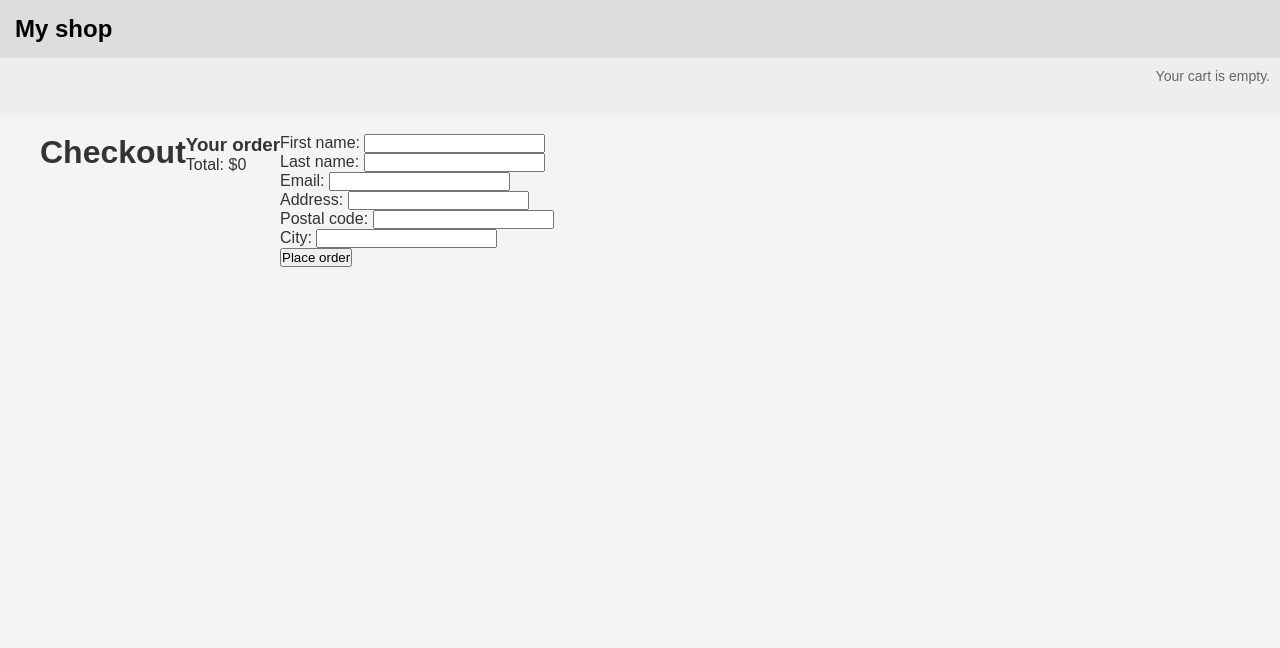
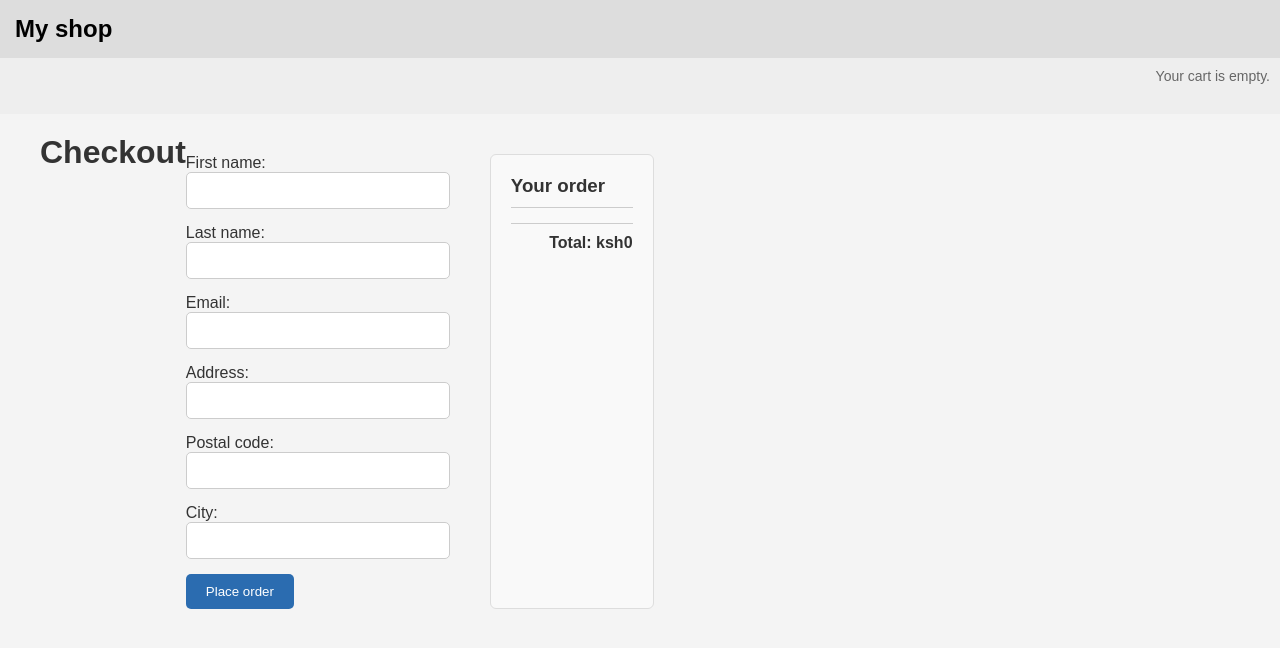
Before and after one commit to smsharon/onlineShop_django, a Django app: page /orders/create/ in a window 1280 px wide. Shown: the top 648 px of the page. Run offline with Django 5.2, Linux system fonts and the light colour scheme.

Commit message:
fix: style

```diff
--- a/myshop/cart/templates/cart/detail.html
+++ b/myshop/cart/templates/cart/detail.html
@@ -135,8 +135,8 @@
                 </form>
                </td>
               <td><a href="{% url 'cart:cart_remove' product.id %}">Remove</a></td>
-              <td class="num">${{ item.price }}</td>
-              <td class="num">${{ item.total_price }}</td>
+              <td class="num">ksh{{ item.price }}</td>
+              <td class="num">ksh{{ item.total_price }}</td>
             </tr>
           {% endwith %}
         {% endfor %}
--- a/myshop/orders/templates/orders/order/create.html
+++ b/myshop/orders/templates/orders/order/create.html
@@ -1,26 +1,102 @@
 {% extends "shop/base.html" %}
+
 {% block title %}
- Checkout
+  Checkout
 {% endblock %}
+
 {% block content %}
- <h1>Checkout</h1>
+<style>
+  .checkout-container {
+    display: flex;
+    justify-content: space-between;
+    gap: 40px;
+    padding: 20px 0;
+  }
 
- <div class="order-info">
+  .order-form {
+    flex: 1;
+    max-width: 60%;
+  }
+
+  .order-form input[type="text"],
+  .order-form input[type="email"],
+  .order-form textarea {
+    width: 100%;
+    padding: 10px;
+    margin-bottom: 15px;
+    border: 1px solid #ccc;
+    border-radius: 5px;
+  }
+
+  .order-form input[type="submit"] {
+    background-color: #2b6cb0;
+    color: white;
+    padding: 10px 20px;
+    border: none;
+    border-radius: 5px;
+    cursor: pointer;
+  }
+
+  .order-form input[type="submit"]:hover {
+    background-color: #1a4c8d;
+  }
+
+  .order-info {
+    width: 35%;
+    border: 1px solid #ddd;
+    padding: 20px;
+    border-radius: 6px;
+    background-color: #f9f9f9;
+  }
+
+  .order-info h3 {
+    border-bottom: 1px solid #ccc;
+    padding-bottom: 10px;
+    margin-bottom: 15px;
+  }
+
+  .order-info ul {
+    list-style: none;
+    padding: 0;
+    margin: 0;
+  }
+
+  .order-info li {
+    display: flex;
+    justify-content: space-between;
+    margin-bottom: 8px;
+  }
+
+  .order-info p {
+    border-top: 1px solid #ccc;
+    margin-top: 15px;
+    padding-top: 10px;
+    text-align: right;
+    font-size: 16px;
+    font-weight: bold;
+  }
+</style>
+
+<h1>Checkout</h1>
+
+<div class="checkout-container">
+  <form action="." method="post" class="order-form">
+    {% csrf_token %}
+    {{ form.as_p }}
+    <p><input type="submit" value="Place order"></p>
+  </form>
+
+  <div class="order-info">
     <h3>Your order</h3>
     <ul>
       {% for item in cart %}
         <li>
           {{ item.quantity }}x {{ item.product.name }}
-          <span>${{ item.total_price }}</span>
+          <span>ksh{{ item.total_price }}</span>
         </li>
       {% endfor %}
     </ul>
-    <p>Total: ${{ cart.get_total_price }}</p>
- </div>
-
- <form action="." method="post" class="order-form">
-    {{ form.as_p }}
-    <p><input type="submit" value="Place order"></p>
-    {% csrf_token %}
- </form>
+    <p>Total: ksh{{ cart.get_total_price }}</p>
+  </div>
+</div>
 {% endblock %}
--- a/myshop/shop/templates/shop/base.html
+++ b/myshop/shop/templates/shop/base.html
@@ -19,7 +19,7 @@
         Your cart:
         <a href="{% url "cart:cart_detail" %}">
         {{ total_items }} item{{ total_items|pluralize }},
-        ${{ cart.get_total_price }}
+        ksh{{ cart.get_total_price }}
         </a>
         {% else %}
         Your cart is empty.
```
Also changed, not shown: myshop/db.sqlite3.
